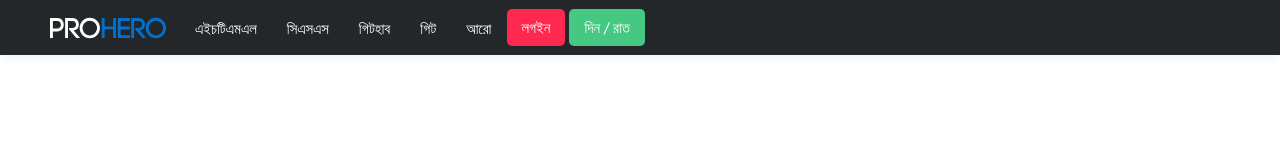
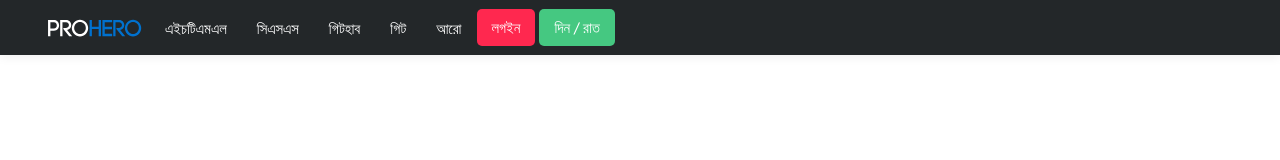
Before and after one commit to ProgrammerSany/ProHero, a plain HTML site: page index.html in a window 1280 px wide. Drawn offline with Linux system fonts and the light colour scheme.

```diff
--- a/inc/main.css
+++ b/inc/main.css
@@ -69,8 +69,8 @@ ul {
 .logo {
     background: url(../images/logo.svg);
     float: left;
-    width: 140px;
-    height: 32px;
+    width: 110px;
+    height: 26px;
     background-repeat: no-repeat;
 }
 .logo:hover {}
```
